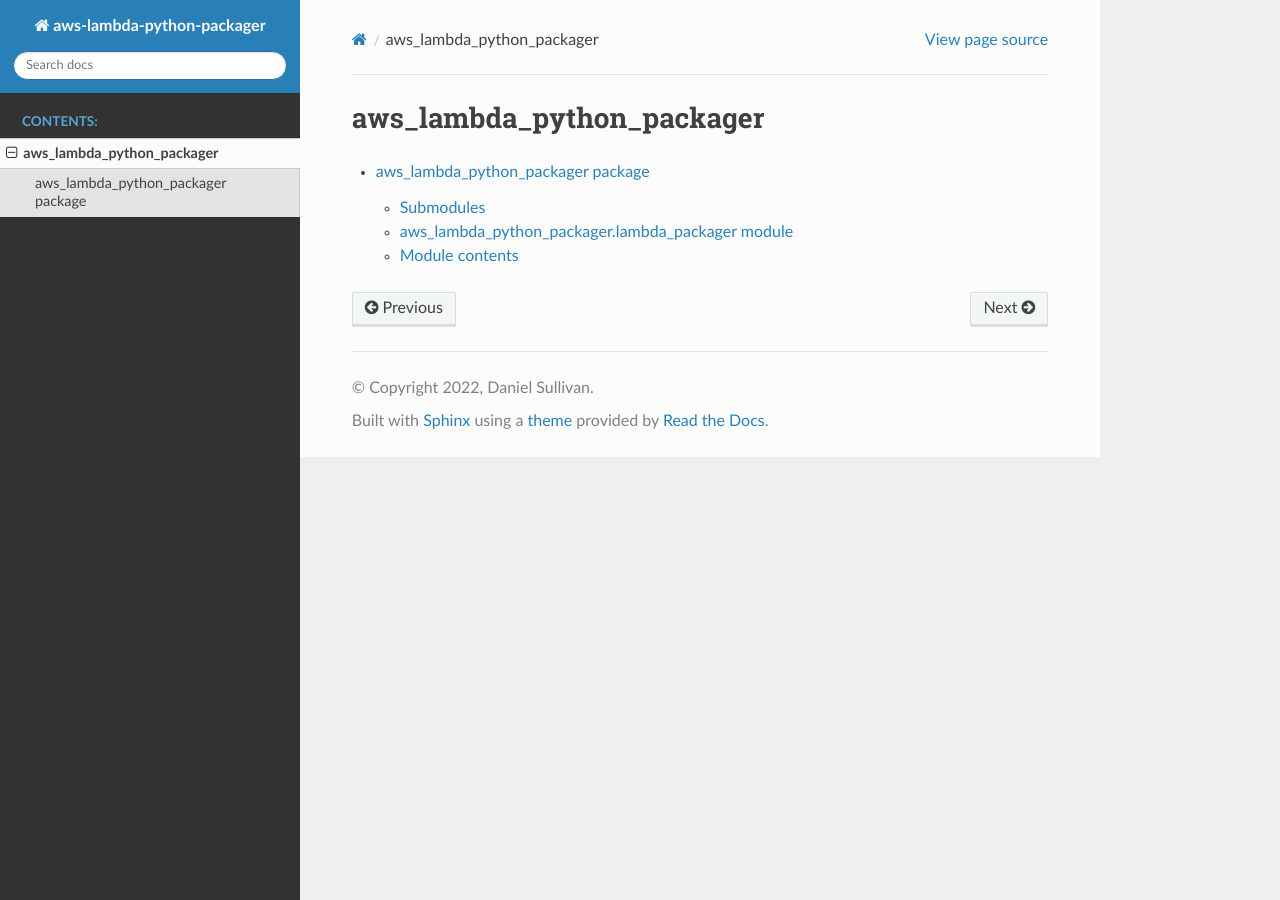
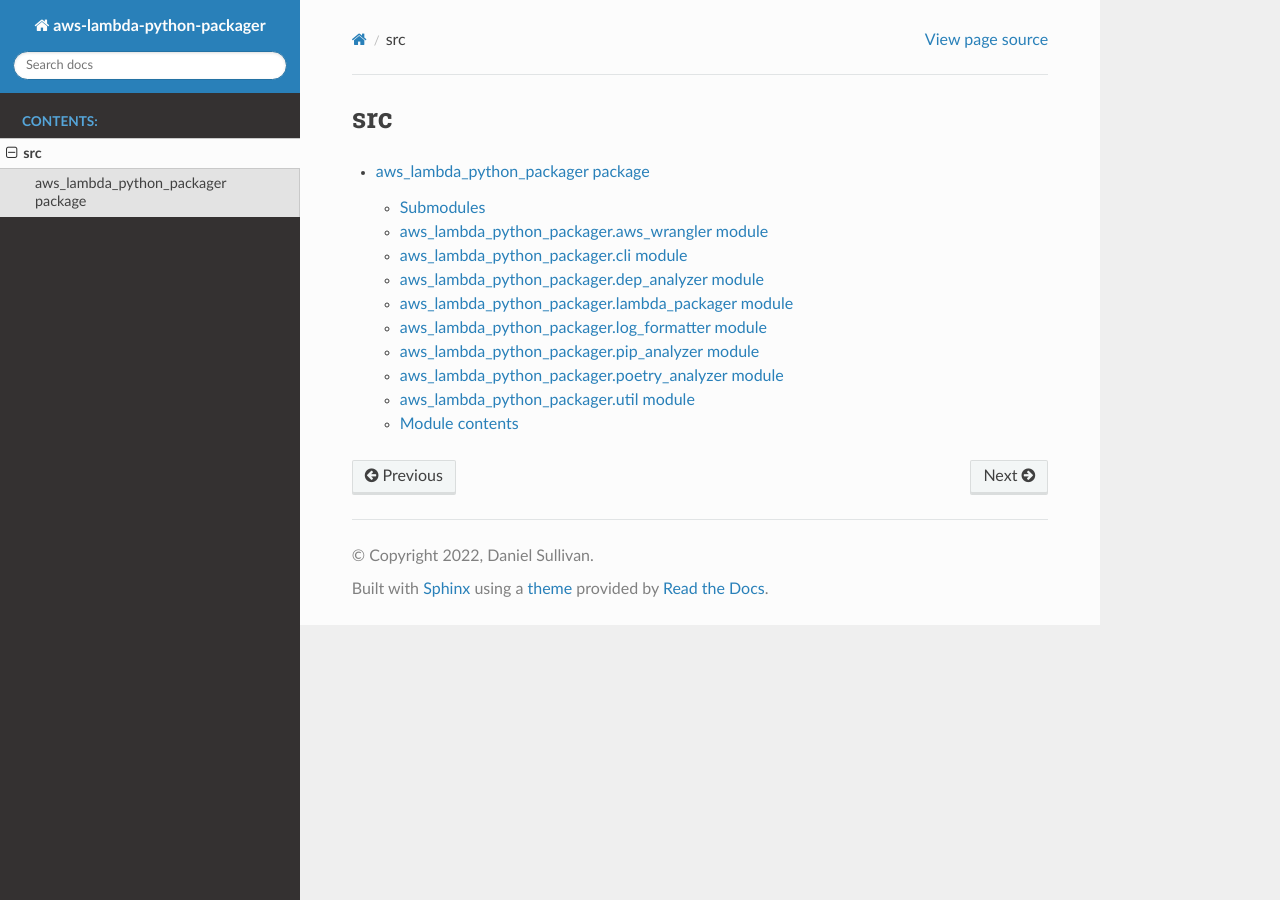
Before and after one commit to mumblepins/aws-lambda-python-packager, a Sphinx documentation site: the page built from docs/source/modules.rst, in a window 1280 px wide. Built offline with Sphinx 7.4.7 and the Read the Docs theme 2.0.0, drawn with Linux system fonts in a browser that asks for light colours.

Commit message:
feat: docs update

```diff
--- a/docs/source/aws_lambda_python_packager.rst
+++ b/docs/source/aws_lambda_python_packager.rst
@@ -4,10 +4,66 @@ aws\_lambda\_python\_packager package
 Submodules
 ----------
 
+aws\_lambda\_python\_packager.aws\_wrangler module
+--------------------------------------------------
+
+.. automodule:: aws_lambda_python_packager.aws_wrangler
+   :members:
+   :undoc-members:
+   :show-inheritance:
+
+aws\_lambda\_python\_packager.cli module
+----------------------------------------
+
+.. automodule:: aws_lambda_python_packager.cli
+   :members:
+   :undoc-members:
+   :show-inheritance:
+
+aws\_lambda\_python\_packager.dep\_analyzer module
+--------------------------------------------------
+
+.. automodule:: aws_lambda_python_packager.dep_analyzer
+   :members:
+   :undoc-members:
+   :show-inheritance:
+
 aws\_lambda\_python\_packager.lambda\_packager module
 -----------------------------------------------------
 
 .. automodule:: aws_lambda_python_packager.lambda_packager
+   :members:
+   :undoc-members:
+   :show-inheritance:
+
+aws\_lambda\_python\_packager.log\_formatter module
+---------------------------------------------------
+
+.. automodule:: aws_lambda_python_packager.log_formatter
+   :members:
+   :undoc-members:
+   :show-inheritance:
+
+aws\_lambda\_python\_packager.pip\_analyzer module
+--------------------------------------------------
+
+.. automodule:: aws_lambda_python_packager.pip_analyzer
+   :members:
+   :undoc-members:
+   :show-inheritance:
+
+aws\_lambda\_python\_packager.poetry\_analyzer module
+-----------------------------------------------------
+
+.. automodule:: aws_lambda_python_packager.poetry_analyzer
+   :members:
+   :undoc-members:
+   :show-inheritance:
+
+aws\_lambda\_python\_packager.util module
+-----------------------------------------
+
+.. automodule:: aws_lambda_python_packager.util
    :members:
    :undoc-members:
    :show-inheritance:
--- a/docs/source/modules.rst
+++ b/docs/source/modules.rst
@@ -1,5 +1,5 @@
-aws_lambda_python_packager
-==========================
+src
+===
 
 .. toctree::
    :maxdepth: 4
```
